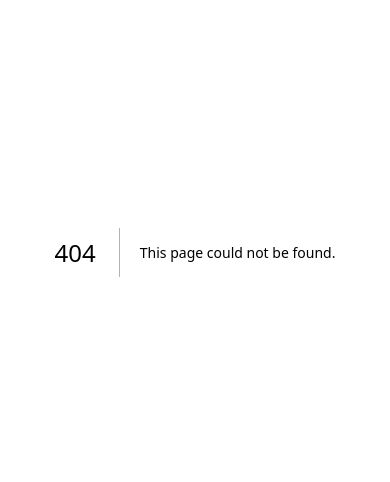
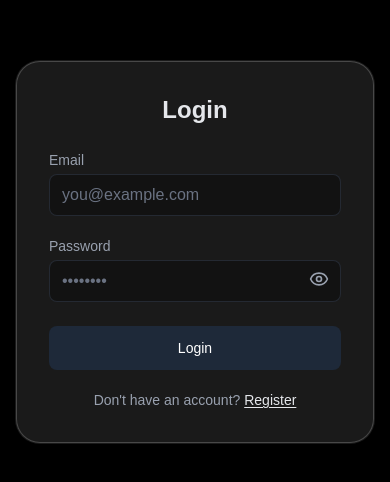
Before and after one commit to akhilachiju/AI-Video-Upload-App, a Next.js app: page /login in a window 390 px wide. Before the commit this address had no page. Shown: the part 170-652 px from the top of the page. Built offline with nearby package versions, Linux system fonts and the light colour scheme.

Commit message:
updated login page and tailwind css responsive page

```diff
--- /dev/null
+++ b/app/login/page.tsx
@@ -0,0 +1,141 @@
+"use client";
+
+import Link from "next/link";
+import { useRouter } from "next/navigation";
+import React, { useState } from "react";
+import { Eye, EyeOff } from "lucide-react";
+import { signIn } from "next-auth/react";
+
+function LoginPage() {
+  const [email, setEmail] = useState("");
+  const [password, setPassword] = useState("");
+  const [errorMsg, setErrorMsg] = useState("");
+  const [successMsg, setSuccessMsg] = useState("");
+  const [loading, setLoading] = useState(false);
+  const [showPassword, setShowPassword] = useState(false);
+
+  const router = useRouter();
+
+  const handleSubmit = async (e: React.FormEvent<HTMLFormElement>) => {
+    e.preventDefault();
+    setErrorMsg("");
+    setSuccessMsg("");
+    setLoading(true);
+
+    try {
+      const result = await signIn("credentials", {
+        email,
+        password,
+        redirect: false,
+      });
+
+      if (result?.error) {
+        setErrorMsg(result.error);
+      } else {
+        setSuccessMsg("Login successful!");
+        setTimeout(() => router.push("/dashboard"), 1500);
+      }
+    } catch (error: unknown) {
+      setErrorMsg(error instanceof Error ? error.message : "Something went wrong");
+    } finally {
+      setLoading(false);
+    }
+  };
+
+  return (
+    <div className="min-h-screen flex items-center justify-center bg-black text-white px-4">
+      {/* Success Toast */}
+      {successMsg && (
+        <div className="fixed top-5 right-5 bg-green-600 text-white px-4 py-2 rounded shadow-lg z-50">
+          {successMsg}
+        </div>
+      )}
+
+      <form
+        onSubmit={handleSubmit}
+        className="
+          relative w-full max-w-md
+          p-8
+          rounded-3xl
+          bg-white/10 backdrop-blur-md
+          border border-white/20
+          shadow-lg
+          ring-1 ring-white/10
+        "
+      >
+        <h2 className="text-2xl sm:text-3xl text-center font-bold text-gray-200 mb-6">
+          Login
+        </h2>
+
+        {/* Email */}
+        <div className="mb-5 relative">
+          <label className="block text-sm text-gray-400">Email</label>
+          <input
+            type="email"
+            required
+            value={email}
+            onChange={(e) => setEmail(e.target.value)}
+            placeholder="you@example.com"
+            className="
+              mt-1 w-full px-3 py-2 rounded-lg
+              bg-black/30 placeholder:text-gray-500 text-gray-200
+              border border-gray-700/50
+              focus:outline-none focus:ring-2 focus:ring-gray-500
+            "
+          />
+          {errorMsg && (
+            <p className="text-xs text-red-500 mt-1 text-right">{errorMsg}</p>
+          )}
+        </div>
+
+        {/* Password */}
+        <div className="mb-6 relative">
+          <label className="block text-sm text-gray-400">Password</label>
+          <div className="relative">
+            <input
+              type={showPassword ? "text" : "password"}
+              value={password}
+              onChange={(e) => setPassword(e.target.value)}
+              placeholder="••••••••"
+              className="
+                mt-1 w-full px-3 py-2 pr-10 rounded-lg
+                bg-black/30 placeholder:text-gray-500 text-gray-200
+                border border-gray-700/50
+                focus:outline-none focus:ring-2 focus:ring-gray-500
+              "
+            />
+            <button
+              type="button"
+              onClick={() => setShowPassword((prev) => !prev)}
+              className="absolute right-3 top-1/2 -translate-y-1/2 text-gray-400 hover:text-gray-200"
+            >
+              {showPassword ? <EyeOff size={20} /> : <Eye size={20} />}
+            </button>
+          </div>
+        </div>
+
+        {/* Submit */}
+        <button
+          type="submit"
+          disabled={loading}
+          className={`
+            w-full py-3 rounded-lg text-sm font-medium transition
+            ${loading ? "bg-gray-700 text-gray-300 cursor-not-allowed" : "bg-gray-800 hover:bg-gray-700 text-white"}
+          `}
+        >
+          {loading ? "Logging in..." : "Login"}
+        </button>
+
+        {/* Footer */}
+        <div className="mt-5 text-center text-sm text-gray-400">
+          Don&apos;t have an account?{" "}
+          <Link href="/register" className="text-gray-200 font-medium underline underline-offset-2">
+            Register
+          </Link>
+        </div>
+      </form>
+    </div>
+  );
+}
+
+export default LoginPage;
```
